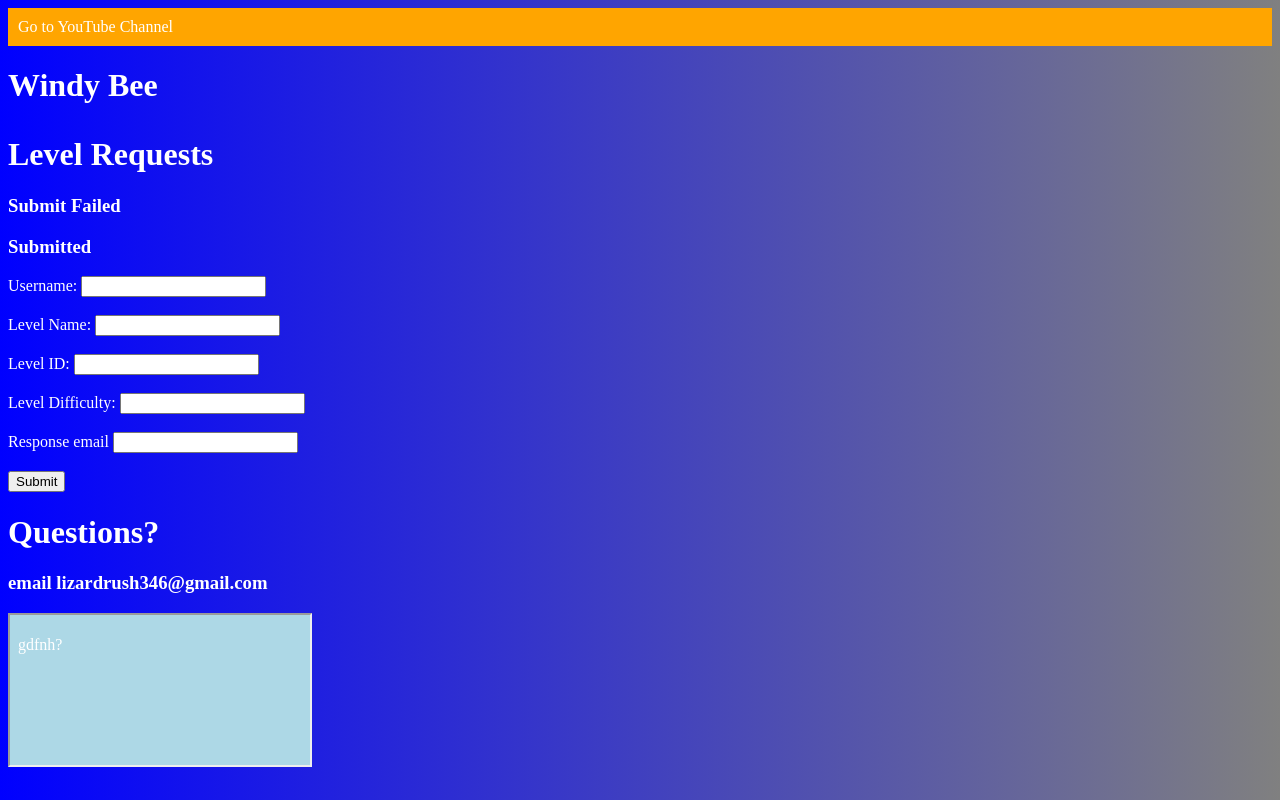
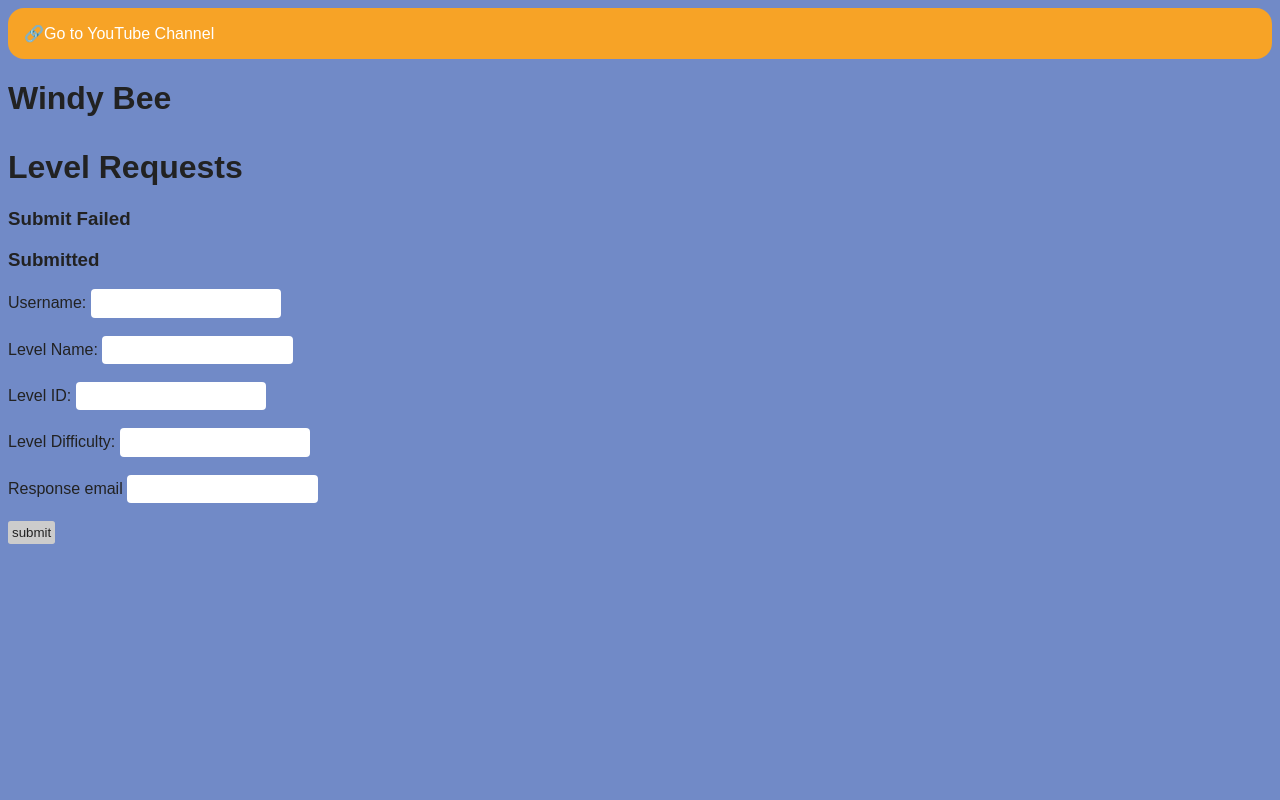
Before and after one commit to myshy13/WindyBeeYtWebsite, a plain HTML site: page index.html in a window 1280 px wide. Drawn offline with Linux system fonts and the light colour scheme; files whose address does not match are found by name.

Commit message:
Update index.html

```diff
--- a/index.html
+++ b/index.html
@@ -1,37 +1,99 @@
 <!DOCTYPE html>
-<html>
-<head>
+<html><head>
   <meta charset="utf-8">
   <meta name="viewport" content="width=device-width">
   <title>Windy Bee</title>
   <link rel="icon" type="image/x-icon" href="images/icons/Windy_Bee.webp">
-  <link href="style.css" rel="stylesheet" type="text/css" />
+  <style>
+    .top-bar {
+      padding: 1em;
+      background-color: #f7a326;
+      border-radius: 1em;
+    }
+
+    a::before {
+      content: '🔗';
+    }
+
+    html {
+      height: 100%;
+      width: 100%;
+    }
+
+    body {
+      background-color: #718ac7;
+      color: #222;
+      font-family: Arial, Helvetica, sans-serif;
+    }
+
+    a {
+      text-decoration: none;
+      border-radius: 5px;
+    }
+
+    .videoWrapper {
+      position: relative;
+      padding-bottom: 56.25%;
+      /* 16:9 */
+      height: 0;
+    }
+
+    .videoWrapper iframe {
+      position: absolute;
+      top: 0;
+      left: 0;
+      width: 100%;
+      height: 100%;
+    }
+
+    input {
+      padding: 0.5em;
+      border: none;
+      border-radius: 0.3em;
+      outline: none;
+    }
+
+    button {
+      padding: 0.3em;
+      cursor: pointer;
+      border: none;
+      transition: 0.2s ease;
+      border-radius: 0.2em;
+      background-color: #ccc;
+      color: #222;
+    }
+
+    button:hover {
+      scale: 1.1;
+      background-color: #bbb;
+    }
+  </style>
 </head>
+
 <body>
-  <div class="top-bar" style="background-color: orange; padding: 10px;">
-	  <a href="https://www.youtube.com/channel/UCfBADMgrMUiqxaBVzhCA5JA" style="color: white; width: 50px;">Go to YouTube Channel</a>
+  <div class="top-bar">
+    <a href="https://www.youtube.com/channel/UCfBADMgrMUiqxaBVzhCA5JA" style="color: white; width: 50px;">Go to YouTube
+      Channel</a>
   </div>
-  <h1>Windy Bee</p>
-  <h1>Level Requests</h1>
-  <h3 display: none; name="submit_fail">Submit Failed</h3>
-  <h3 display: none; name="submitted">Submitted</h3>
+  <h1>Windy Bee<p></p>
+    </h1><h1>Level Requests</h1>
+    <h3 display:="" none;="" name="submit_fail">Submit Failed</h3>
+    <h3 display:="" none;="" name="submitted">Submitted</h3>
     <form action="/submit_request" method="POST">
       <label for="username">Username:</label>
-  <input type="text" id="username" name="username" required><br><br>
+      <input type="text" id="username" name="username" required=""><br><br>
       <label for="level_name">Level Name:</label>
-  <input type="text" id="level_name" name="level_name" required><br><br>
+      <input type="text" id="level_name" name="level_name" required=""><br><br>
       <label for="level_name">Level ID:</label>
-  <input type="text" id="level_id" name="level_id" required><br><br>
+      <input type="text" id="level_id" name="level_id" required=""><br><br>
       <label for="level_name">Level Difficulty:</label>
-  <input type="text" id="level_difficulty" name="level_difficulty" required><br><br>
+      <input type="text" id="level_difficulty" name="level_difficulty" required=""><br><br>
       <label>Response email</label>
-  <input type="text" id="email" name="response_email" required><br><br>
-  <input type="submit"; value="Submit">
+      <input type="text" id="email" name="response_email" required=""><br><br>
+      <button type="submit">submit</button>
     </form>
-  <h1>Questions?</h1>
-  <h3>email lizardrush346@gmail.com</h3>
-<iframe src="geometryDash/Ninelizards/index.html" title="Iframe Example"></iframe>
     <script src="scripts/emailscript.js"></script>
-  <script src="scripts/mainscript.js"</script>
-</body>
-</html>
+    <script src="scripts/mainscript.js"></script>
+
+
+</body></html>
```
Lines whose indentation alone changed are shown as unchanged.
